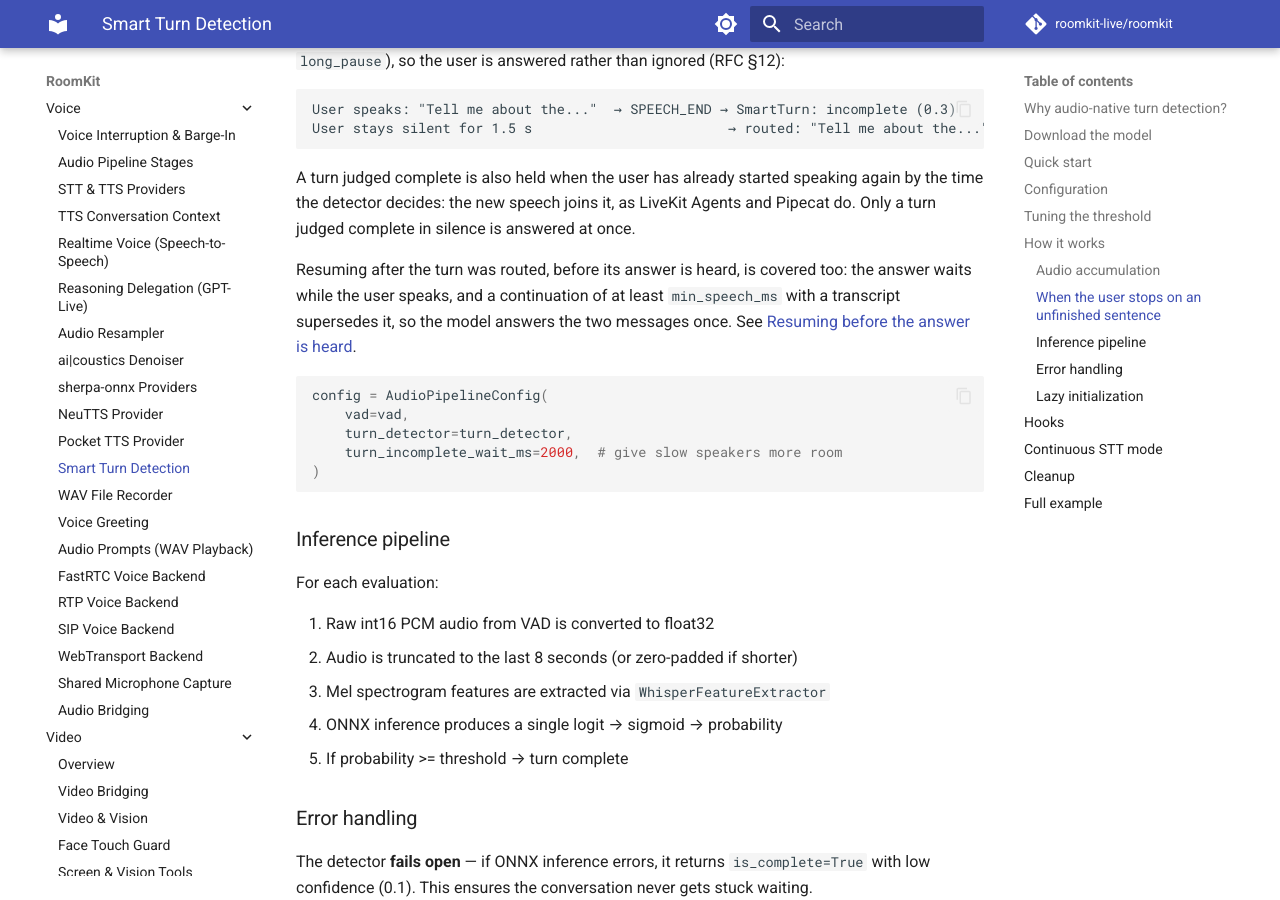
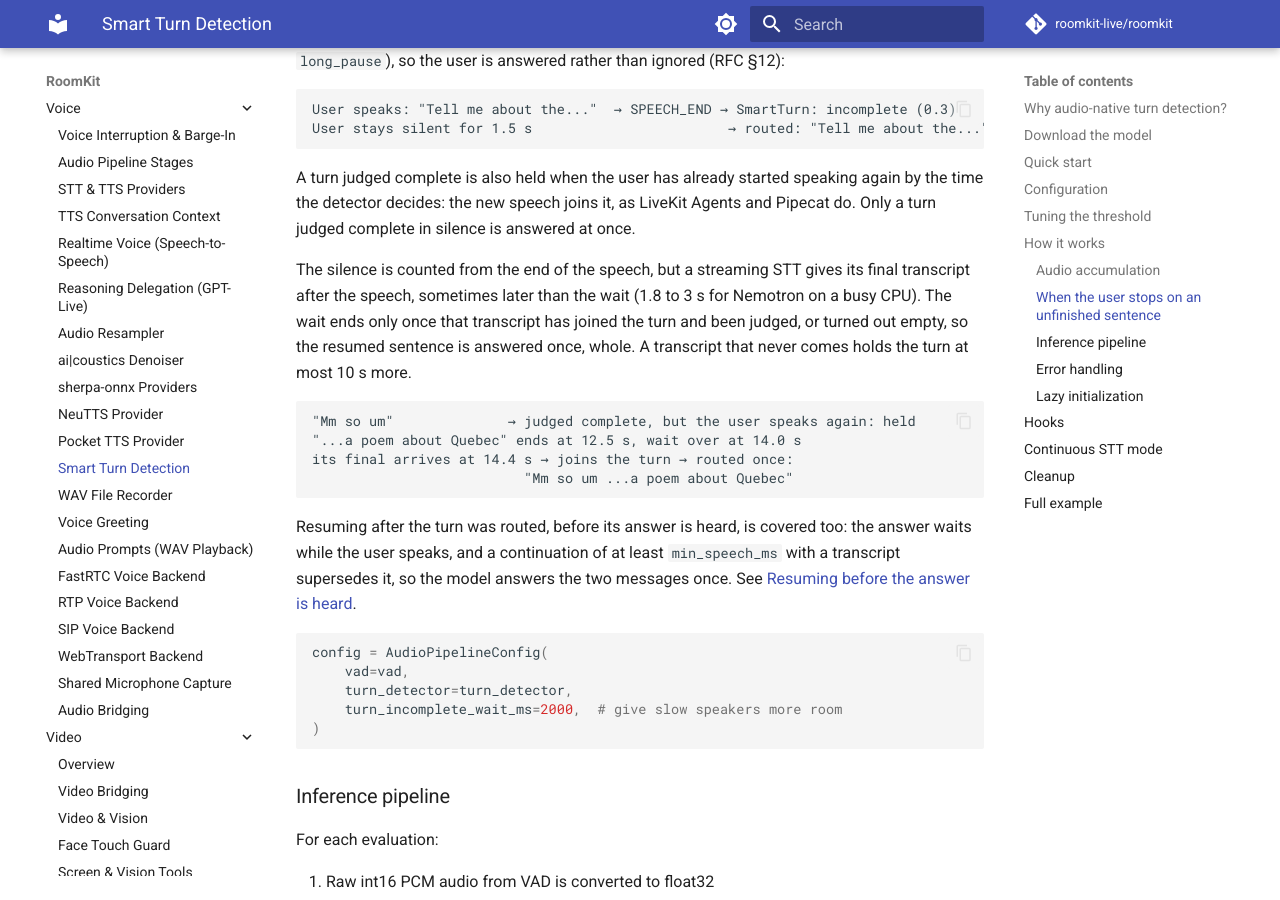
Before and after one commit to roomkit-live/roomkit-docs, an MkDocs documentation site: the page built from docs/guides/smart-turn.md, in a window 1280 px wide and 900 px high, scrolled down 3804 px. Built offline with MkDocs 1.6.1 and Material for MkDocs 9.7.7, drawn with Linux system fonts in a browser that asks for light colours; comment, search, counter and statistics services are not loaded.

Commit message:
docs(voice): an incomplete turn's wait holds for the transcript of speech that has ended, so a resumed sentence is answered once (RMK-391)

````diff
--- a/docs/guides/smart-turn.md
+++ b/docs/guides/smart-turn.md
@@ -165,6 +165,20 @@ again by the time the detector decides: the new speech joins it, as LiveKit
 Agents and Pipecat do. Only a turn judged complete in silence is answered at
 once.
 
+The silence is counted from the end of the speech, but a streaming STT gives
+its final transcript after the speech, sometimes later than the wait (1.8 to
+3 s for Nemotron on a busy CPU). The wait ends only once that transcript has
+joined the turn and been judged, or turned out empty, so the resumed sentence
+is answered once, whole. A transcript that never comes holds the turn at most
+10 s more.
+
+```
+"Mm so um"              → judged complete, but the user speaks again: held
+"...a poem about Quebec" ends at 12.5 s, wait over at 14.0 s
+its final arrives at 14.4 s → joins the turn → routed once:
+                          "Mm so um ...a poem about Quebec"
+```
+
 Resuming after the turn was routed, before its answer is heard, is covered too:
 the answer waits while the user speaks, and a continuation of at least
 `min_speech_ms` with a transcript supersedes it, so the model answers the two
````
